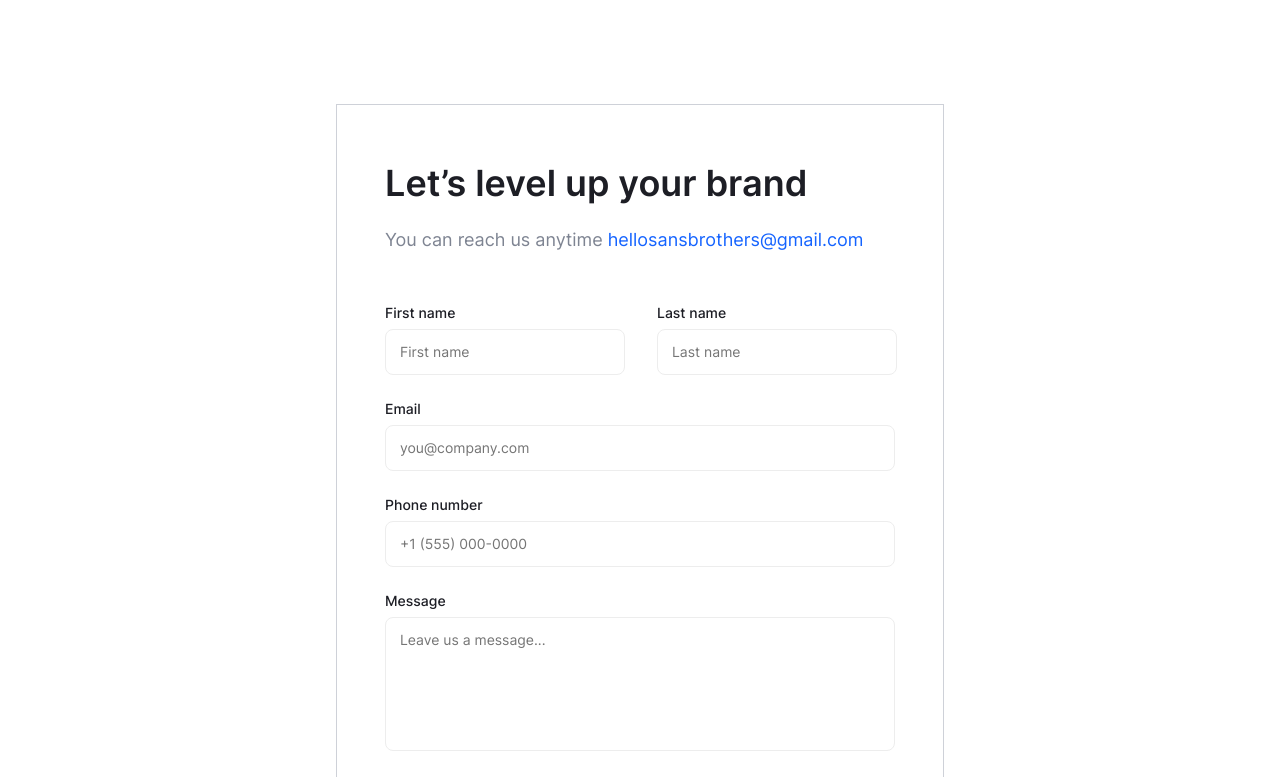
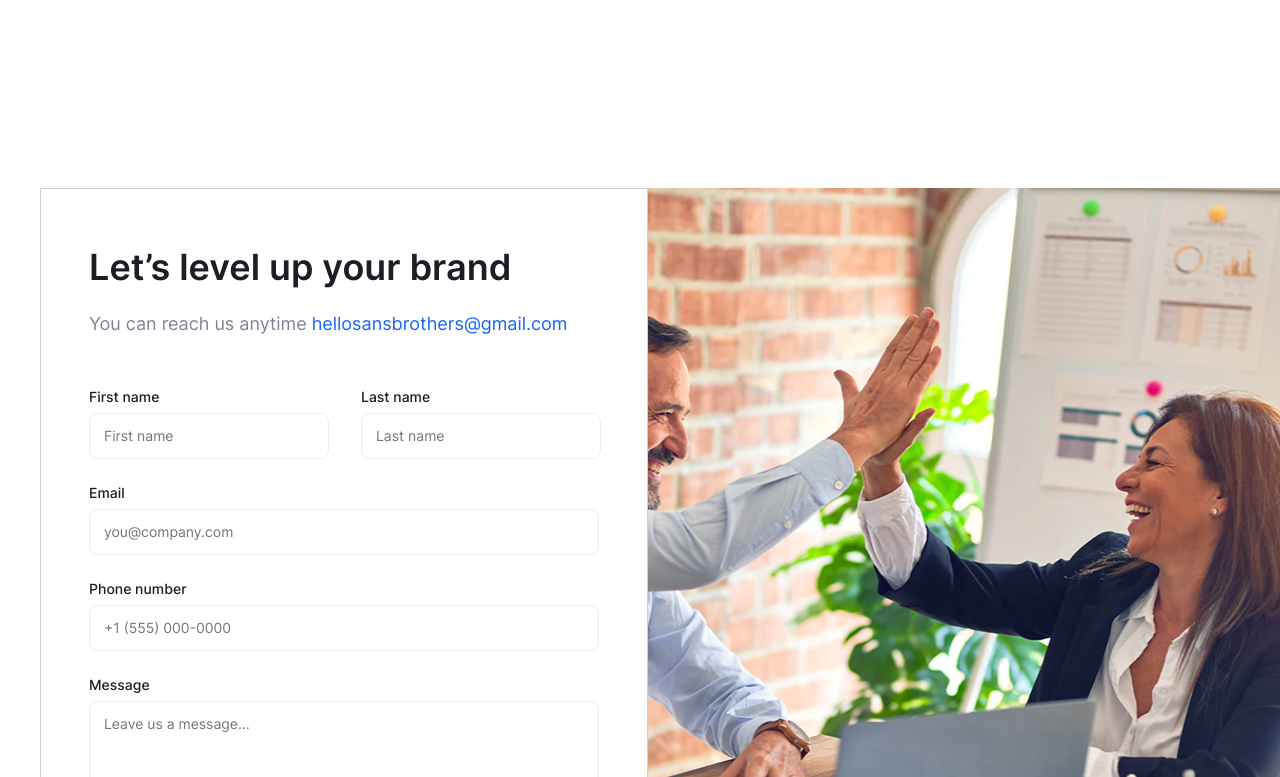
Before and after one commit to grigorevs/layout_perfect_pixel, a Next.js app: page /contact in a window 1280 px wide. Shown: the part 1363-2140 px from the top of the page. Built offline with nearby package versions, Linux system fonts and the light colour scheme.

Commit message:
feat: contacts adaptive layout done

```diff
--- a/sections/Form/index.styles.ts
+++ b/sections/Form/index.styles.ts
@@ -1,4 +1,23 @@
 import styled from 'styled-components';
+import Image from 'next/image';
+
+export const FormWrap = styled.div`
+display: flex;
+
+
+  @media (max-width: 1200px) {
+    /* width: 335px; */
+    padding: 56px 0 29px;
+   justify-content: center;
+  }
+
+  @media (min-width: 1200px) {
+    width: 1200px;
+  justify-content: space-between;
+  position: relative;
+    padding: 84px 0 138px;
+  }
+`;
 
 export const FormTitle = styled.h1`
   font-family: 'Inter-SemiBold';
@@ -87,15 +106,15 @@ export const FormTextArea = styled.textarea`
   resize: none;
 `;
 
-export const FormWrap = styled.div`
-
+export const FormBlock = styled.div`
+  background-color: #ffffff;
   display: flex;
   flex-direction: column;
   border: 1px solid #ced1d8;
 
   @media (max-width: 1200px) {
     width: 335px;
-    padding: 24px 0 32px;
+    padding: 24px 24px 32px;
   }
 
   @media (min-width: 1200px) {
@@ -103,7 +122,6 @@ export const FormWrap = styled.div`
     padding: 56px 48px;
   }
 `;
-
 
 export const FormInputs = styled.div`
   display: flex;
@@ -118,7 +136,6 @@ export const FormInputs = styled.div`
     gap: 24px;
   }
 `;
-
 
 export const FormNameInputBlock = styled.div`
   display: flex;
@@ -137,3 +154,17 @@ export const FormNameInputBlock = styled.div`
 export const FormInputBlock = styled.div`
   width: 100%;
 `;
+
+export const FormImage = styled(Image)`
+  @media (max-width: 1200px) {
+    display: none;
+  }
+
+  @media (min-width: 1200px) {
+    position: absolute;
+    right: -155px;
+    z-index: -1;
+    width: 987px;
+    height: 885px;
+  }
+`;
--- a/sections/Form/index.tsx
+++ b/sections/Form/index.tsx
@@ -10,12 +10,17 @@ import {
   FormText,
   FormTextArea,
   FormTitle,
+  FormBlock,
   FormWrap,
+  FormImage,
 } from './index.styles';
+import Image from 'next/image';
+import Picture from '@/public/images/contact/Image.png';
 
 const Form = () => {
   return (
     <FormWrap>
+      <FormBlock>
       <FormTitle>Let’s level up your brand</FormTitle>
       <FormText>
         You can reach us anytime <span>hellosansbrothers@gmail.com</span>
@@ -45,6 +50,8 @@ const Form = () => {
         </FormInputBlock>
       </FormInputs>
       <Button theme="light">Get Started</Button>
+    </FormBlock>
+    <FormImage src={Picture} alt='Picture'/>
     </FormWrap>
   );
 };
```
Also changed, not shown: public/images/contact/Image.png (added).
